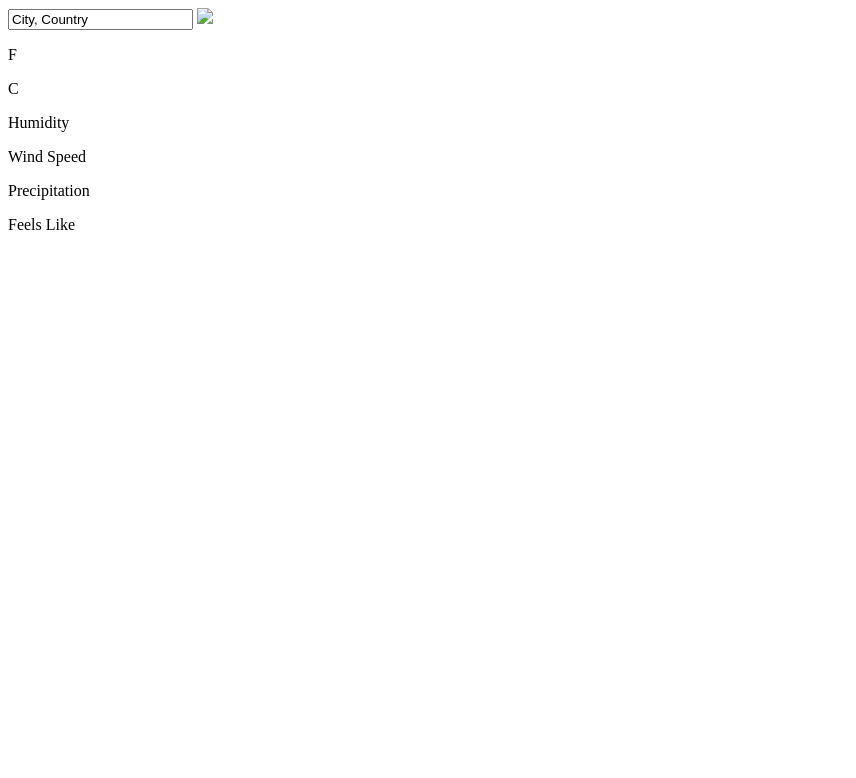
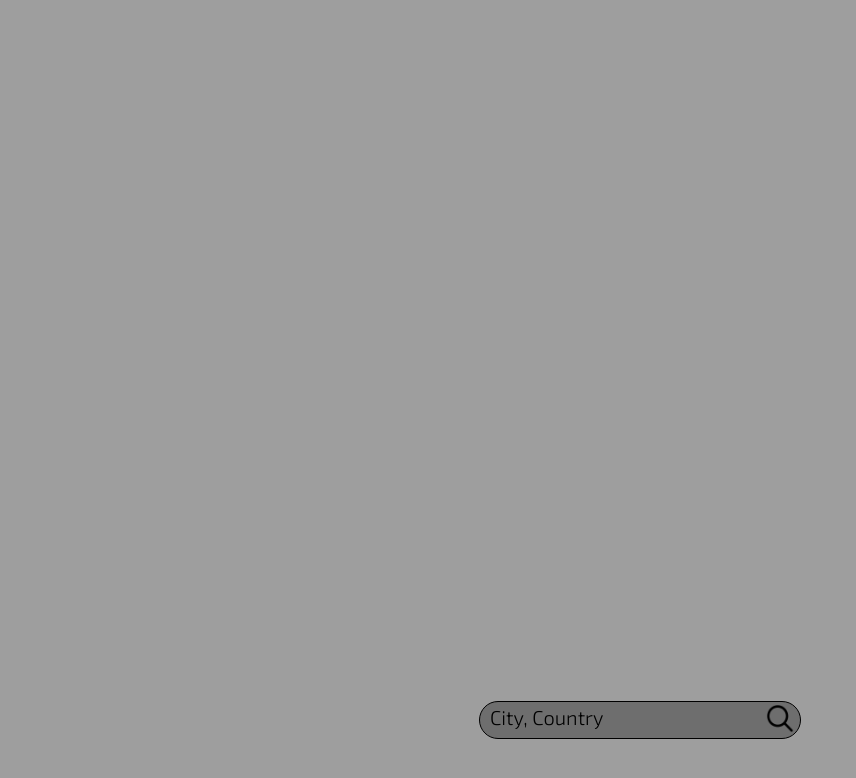
Before and after one commit to tblackmore0/weather-app, a website: page index.html in a window 1280 px wide. Shown: the whole page, without its empty margins (0-856 px from the left). Drawn offline with Linux system fonts and the light colour scheme; the site is published under a folder, as on GitHub Pages, so addresses that start at the root find nothing.

Commit message:
Fixing typos for pushing to website

```diff
--- a/index.html
+++ b/index.html
@@ -5,8 +5,8 @@
     <meta http-equiv="X-UA-Compatible" content="IE=edge">
     <meta name="viewport" content="width=device-width, initial-scale=1.0">
     <title>Document</title>
-    <link rel="stylesheet" href="/styles.css">
-    <script src="/script.js" defer></script>
+    <link rel="stylesheet" href="styles.css">
+    <script src="script.js" defer></script>
     <link rel="preconnect" href="https://fonts.gstatic.com">
     <link href="https://fonts.googleapis.com/css2?family=Exo+2:wght@300&display=swap" rel="stylesheet">
 </head>
@@ -16,7 +16,7 @@
     <div class = formSpace>
         <div class = searchDiv>
             <input value = "City, Country" id = searchBox type="text" class = searchBox autocomplete="off">
-            <img src="/images/search.png" id = searchButton class = searchButton>
+            <img src="images/search.png" id = searchButton class = searchButton>
         </div>
     </div>
 
--- a/styles.css
+++ b/styles.css
@@ -9,7 +9,7 @@ body {
     padding: 0;
     border: 0;
     overflow: hidden;
-    background-image: url(/images/Clouds.jpg);
+    background-image: url(images/Clouds.jpg);
     background-size:cover;
 }
 
```
